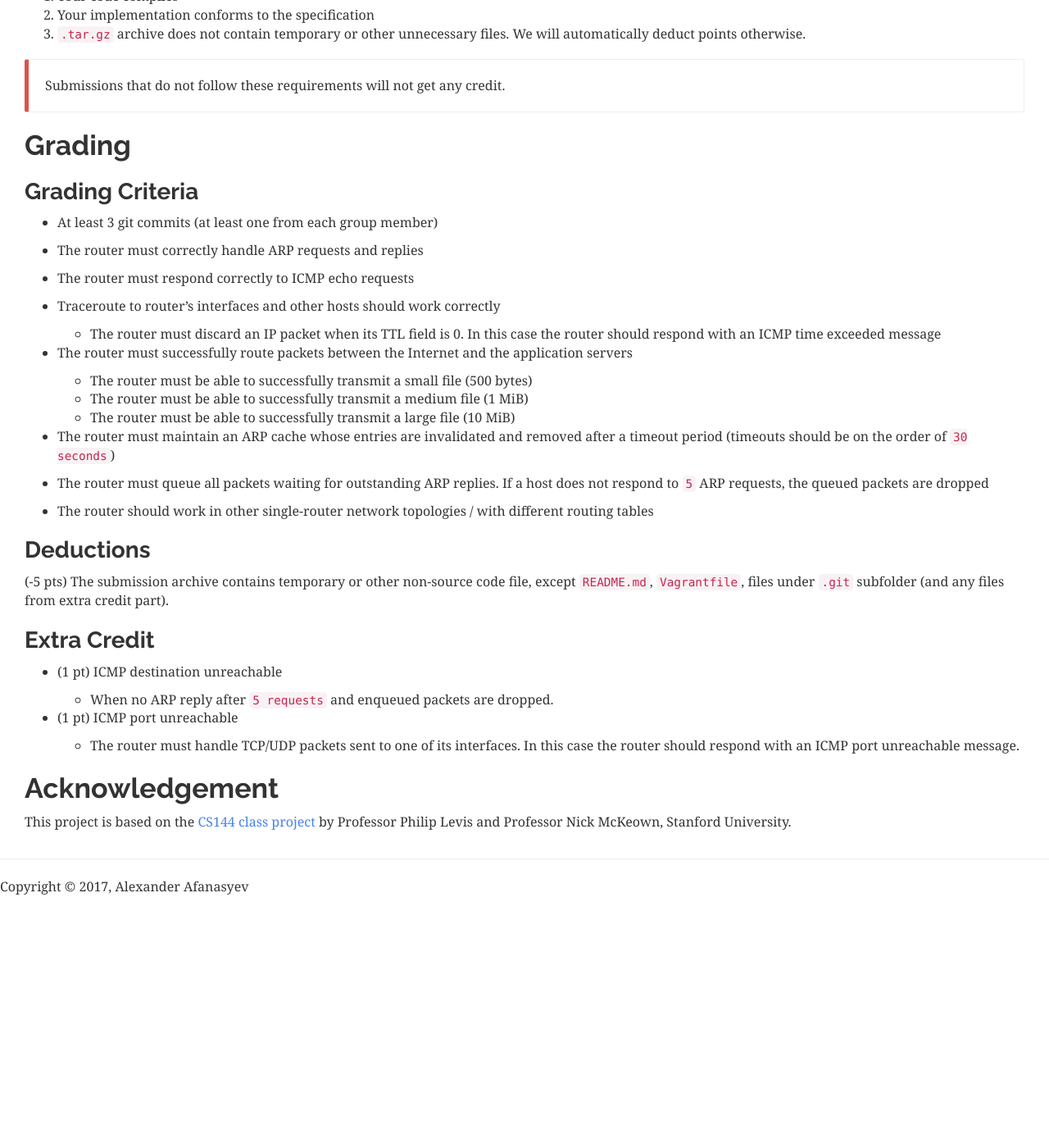
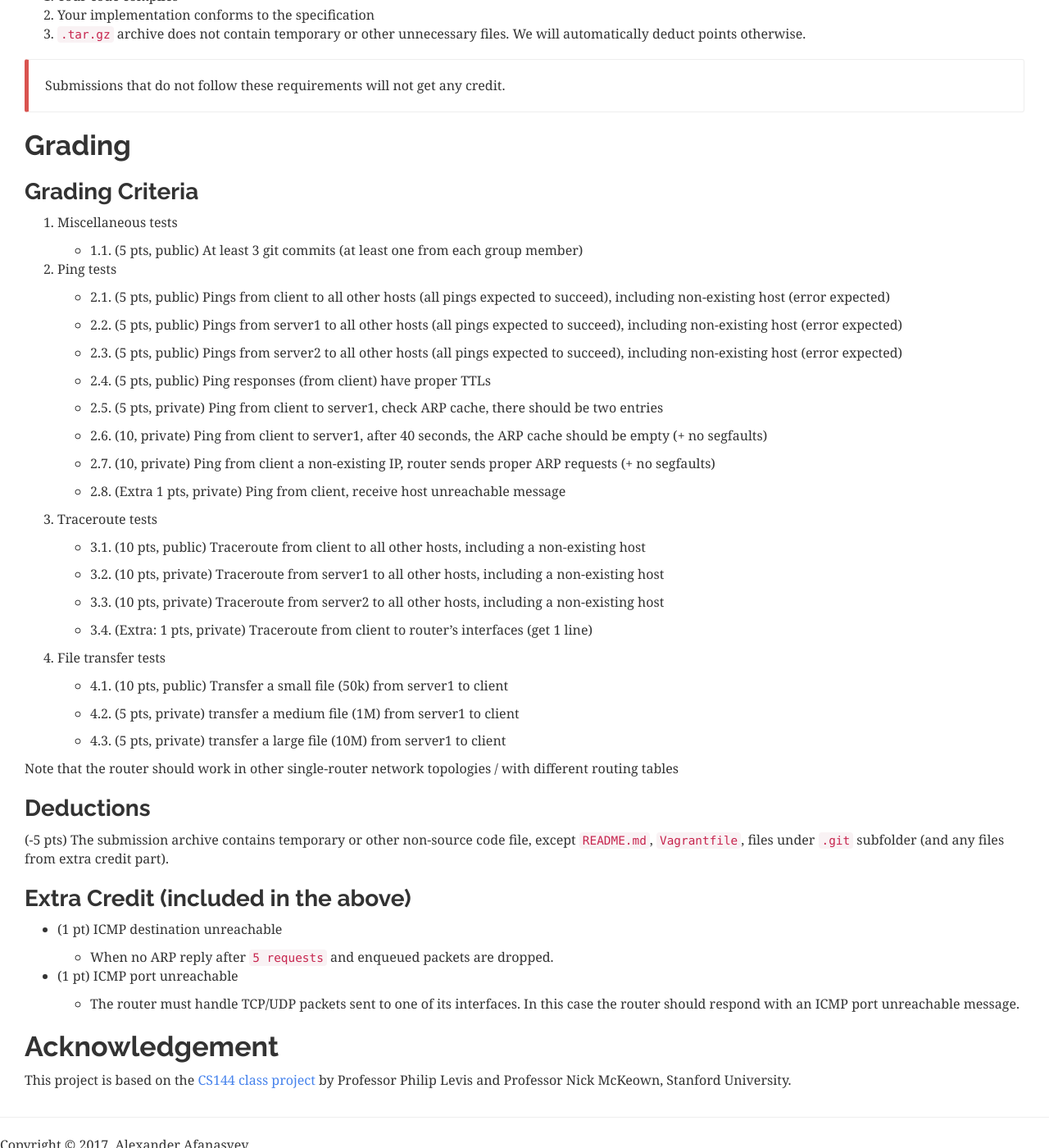
Before and after one commit to cawka/cs118-spring2017, a Jekyll site: the page built from project-3.md, in a window 1280 px wide and 1400 px high, scrolled down 13956 px. Shown: the whole window at 82% size. Built offline with Jekyll 4.4.1, drawn with Linux system fonts in a browser that asks for light colours; nearby versions of some CDN libraries; before the commit the page ends 15060 px from its top, so only the background shows below that; some of the changed text lies outside the part shown.

Commit message:
Make grading criteria for P3 concrete

```diff
--- a/project-3.md
+++ b/project-3.md
@@ -688,33 +688,53 @@ Submissions that do not follow these requirements will not get any credit.
 
 ### Grading Criteria
 
-- At least 3 git commits (at least one from each group member)
+1. Miscellaneous tests
 
-- The router must correctly handle ARP requests and replies
+    * 1.1. (5 pts, public) At least 3 git commits (at least one from each group member)
 
-- The router must respond correctly to ICMP echo requests
+2. Ping tests
 
-- Traceroute to router's interfaces and other hosts should work correctly
+    * 2.1. (5 pts, public) Pings from client to all other hosts (all pings expected to succeed), including non-existing host (error expected)
 
-    * The router must discard an IP packet when its TTL field is 0. In this case the router should respond with an ICMP time exceeded message
+    * 2.2. (5 pts, public) Pings from server1 to all other hosts (all pings expected to succeed), including non-existing host (error expected)
 
-- The router must successfully route packets between the Internet and the application servers
+    * 2.3. (5 pts, public) Pings from server2 to all other hosts (all pings expected to succeed), including non-existing host (error expected)
 
-    * The router must be able to successfully transmit a small file (500 bytes)
-    * The router must be able to successfully transmit a medium file (1 MiB)
-    * The router must be able to successfully transmit a large file (10 MiB)
+    * 2.4. (5 pts, public) Ping responses (from client) have proper TTLs
 
-- The router must maintain an ARP cache whose entries are invalidated and removed after a timeout period (timeouts should be on the order of `30 seconds`)
+    * 2.5. (5 pts, private)  Ping from client to server1, check ARP cache, there should be two entries
 
-- The router must queue all packets waiting for outstanding ARP replies. If a host does not respond to `5` ARP requests, the queued packets are dropped
+    * 2.6. (10, private)  Ping from client to server1, after 40 seconds, the ARP cache should be empty (+ no segfaults)
 
-- The router should work in other single-router network topologies / with different routing tables
+    * 2.7. (10, private)  Ping from client a non-existing IP, router sends proper ARP requests (+ no segfaults)
+
+    * 2.8. (Extra 1 pts, private)  Ping from client, receive host unreachable message
+
+3. Traceroute tests
+
+    * 3.1. (10 pts, public) Traceroute from client to all other hosts, including a non-existing host
+
+    * 3.2. (10 pts, private) Traceroute from server1 to all other hosts, including a non-existing host
+
+    * 3.3. (10 pts, private) Traceroute from server2 to all other hosts, including a non-existing host
+
+    * 3.4. (Extra: 1 pts, private) Traceroute from client to router's interfaces (get 1 line)
+
+4. File transfer tests
+
+    * 4.1. (10 pts, public) Transfer a small file (50k) from server1 to client
+
+    * 4.2. (5 pts, private) transfer a medium file (1M) from server1 to client
+
+    * 4.3. (5 pts, private) transfer a large file (10M) from server1 to client
+
+Note that the router should work in other single-router network topologies / with different routing tables
 
 ### Deductions
 
 (-5 pts) The submission archive contains temporary or other non-source code file, except `README.md`, `Vagrantfile`, files under `.git` subfolder (and any files from extra credit part).
 
-### Extra Credit
+### Extra Credit (included in the above)
 
 - (1 pt) ICMP destination unreachable
 
```
